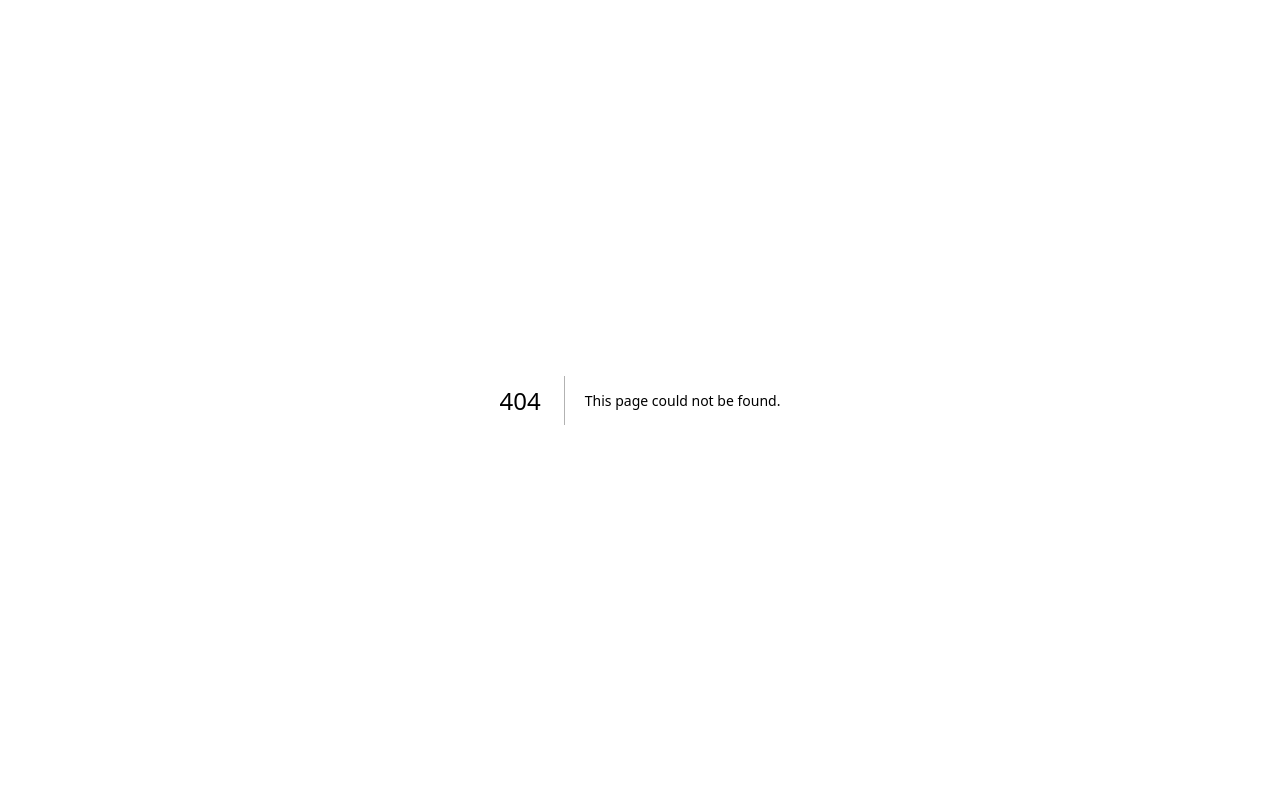
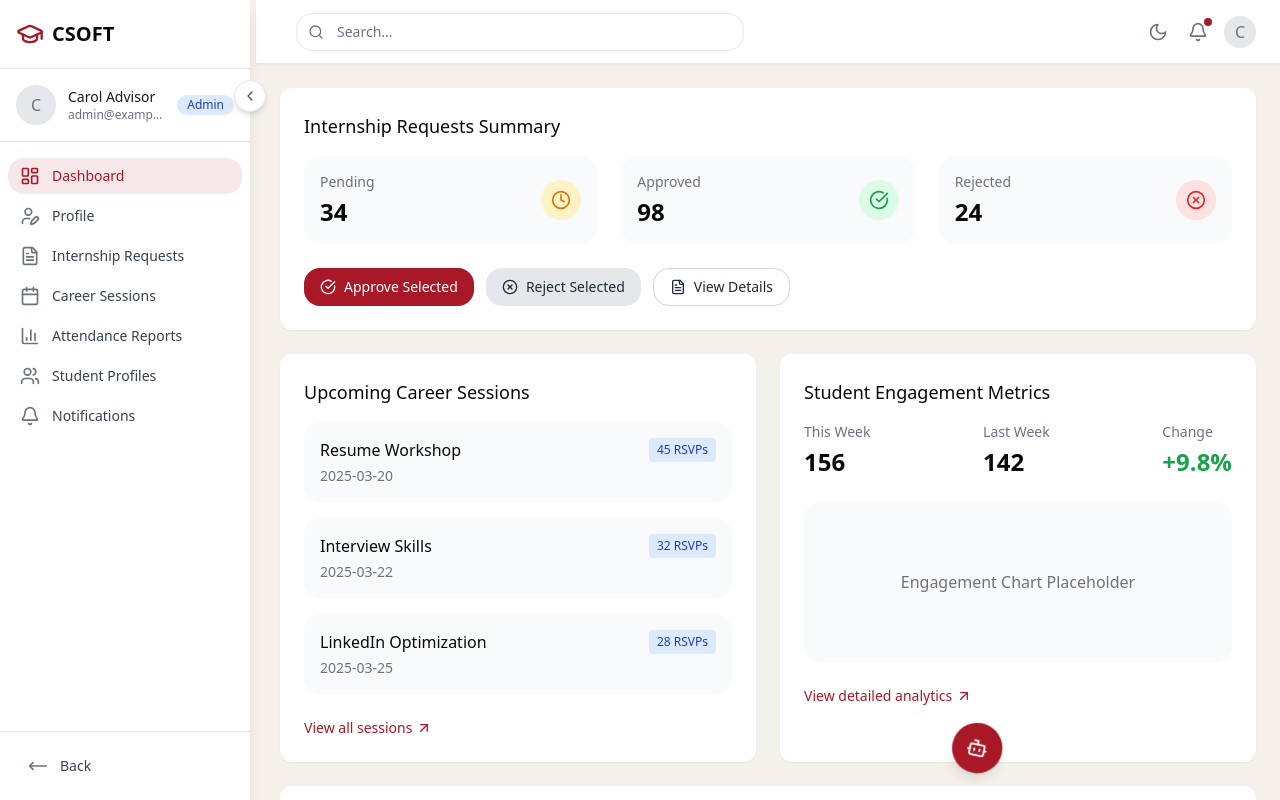
Before and after one commit to eddie-kay0462/SWE_Final_Project, a Next.js app: page /dashboard/admin in a window 1280 px wide. Before the commit this address had no page. Shown: the top 800 px of the page. Built offline with nearby package versions, Linux system fonts and the light colour scheme.

Commit message:
fixed admin dashboard page and navigation - improved consistency and worked on admin profile page

```diff
--- /dev/null
+++ b/app/dashboard/admin/layout.jsx
@@ -0,0 +1,21 @@
+// app/dashboard/student/layout.jsx
+"use client"
+
+import { useState, useEffect } from "react"
+import { usePathname, useRouter } from "next/navigation"
+import DashboardLayout from "@/components/layout/dashboard-layout"
+
+export default function StudentDashboardLayout({ children }) {
+  const pathname = usePathname()
+  const router = useRouter()
+
+  return (
+    <DashboardLayout
+      userRole="admin"
+      userName="Carol Advisor"
+      userEmail="admin@example.com"
+    >
+      {children}
+    </DashboardLayout>
+  )
+}
--- /dev/null
+++ b/app/dashboard/admin/page.jsx
@@ -0,0 +1,44 @@
+"use client"
+
+import { useState, useEffect } from "react"
+import DashboardLayout from "@/components/layout/dashboard-layout"
+import AdminDashboard from "../components/admin-dashboard"
+
+// Mock data for demonstration (you can import this from a shared file)
+const mockData = {
+  pendingRequests: 34,
+  approvedRequests: 98,
+  rejectedRequests: 24,
+  upcomingSessions: [
+    { id: 1, title: "Resume Workshop", date: "2025-03-20", attendees: 45 },
+    { id: 2, title: "Interview Skills", date: "2025-03-22", attendees: 32 },
+    { id: 3, title: "LinkedIn Optimization", date: "2025-03-25", attendees: 28 },
+  ],
+  studentEngagement: {
+    thisWeek: 156,
+    lastWeek: 142,
+    change: 9.8,
+  },
+  urgentNotifications: [
+    { id: 1, type: "request", message: "New internship request from John Doe" },
+    { id: 2, type: "session", message: "Resume Workshop RSVP deadline in 2 days" },
+    { id: 3, type: "followup", message: "Student follow-up reminder: Emily Davis" },
+  ],
+}
+
+export default function AdminDashboardPage() {
+  const [loading, setLoading] = useState(true)
+
+  // Initial load animation
+  useEffect(() => {
+    const timer = setTimeout(() => {
+      setLoading(false)
+    }, 500)
+
+    return () => clearTimeout(timer)
+  }, [])
+
+  return (
+    <AdminDashboard mockData={mockData} loading={loading} />
+  )
+}
--- /dev/null
+++ b/app/dashboard/admin/profile/page.jsx
@@ -0,0 +1,20 @@
+// app/dashboard/student/profile/page.jsx
+"use client"
+
+import { Card, CardContent } from "@/components/ui/card"
+import PersonalInfo from "@/components/profile/personal-info"
+
+
+export default function ProfilePage() {
+
+  return (
+    <div className="space-y-6">
+      <Card>
+        <CardContent className="p-6">
+              <PersonalInfo />
+        </CardContent>
+      </Card>
+
+    </div>
+  )
+}
--- a/components/layout/sidebars/admin-sidebar.jsx
+++ b/components/layout/sidebars/admin-sidebar.jsx
@@ -4,13 +4,13 @@ import Sidebar from "../sidebar"
 
 // Define the navigation items for admin
 const adminNavItems = [
-  { name: "Dashboard", href: "/dashboard", icon: LayoutDashboard },
-  { name: "Profile", href: "../../profile", icon: UserPen },
-  { name: "Internship Requests", href: "/dashboard/internships", icon: FileText },
-  { name: "Career Sessions", href: "/dashboard/sessions", icon: Calendar },
-  { name: "Attendance Reports", href: "/dashboard/attendance", icon: BarChart3 },
-  { name: "Student Profiles", href: "/dashboard/students", icon: Users },
-  { name: "Notifications", href: "/dashboard/notifications", icon: Bell },
+  { name: "Dashboard", href: "/dashboard/admin", icon: LayoutDashboard },
+  { name: "Profile", href: "/dashboard/admin/profile", icon: UserPen },
+  { name: "Internship Requests", href: "/dashboard/admin/internships", icon: FileText },
+  { name: "Career Sessions", href: "/dashboard/admin/sessions", icon: Calendar },
+  { name: "Attendance Reports", href: "/dashboard/admin/attendance", icon: BarChart3 },
+  { name: "Student Profiles", href: "/dashboard/admin/students", icon: Users },
+  { name: "Notifications", href: "/dashboard/admin/notifications", icon: Bell },
   // { name: "Chat", href: "/dashboard/chat", icon: MessageCircle },
   // { name: "Settings", href: "/dashboard/settings", icon: Settings },
 ]
```
